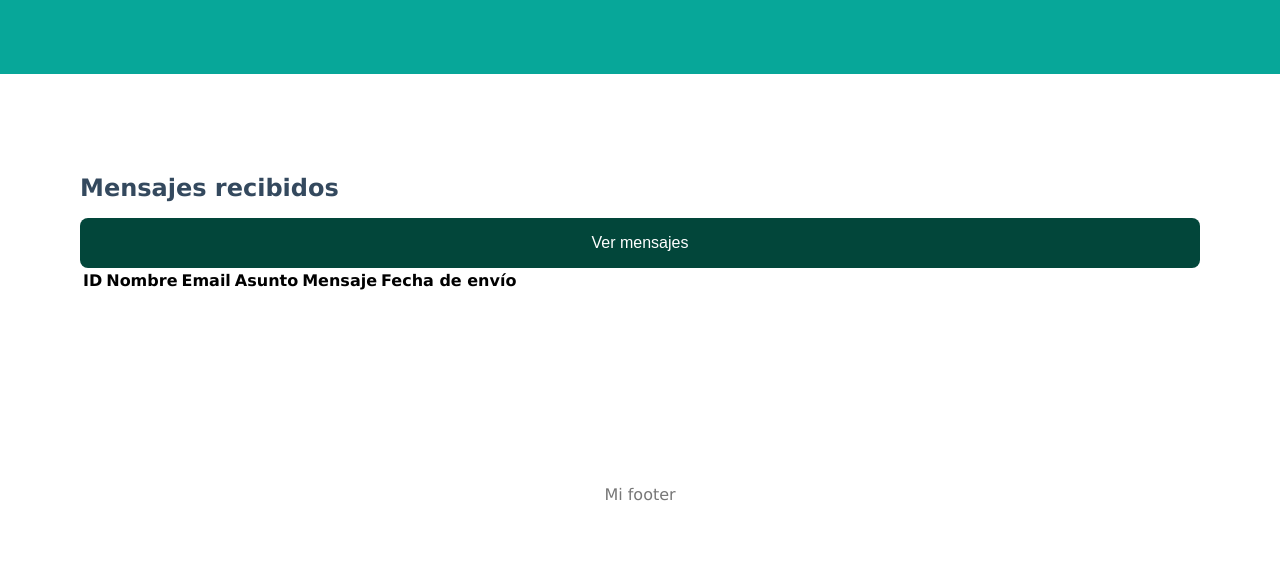
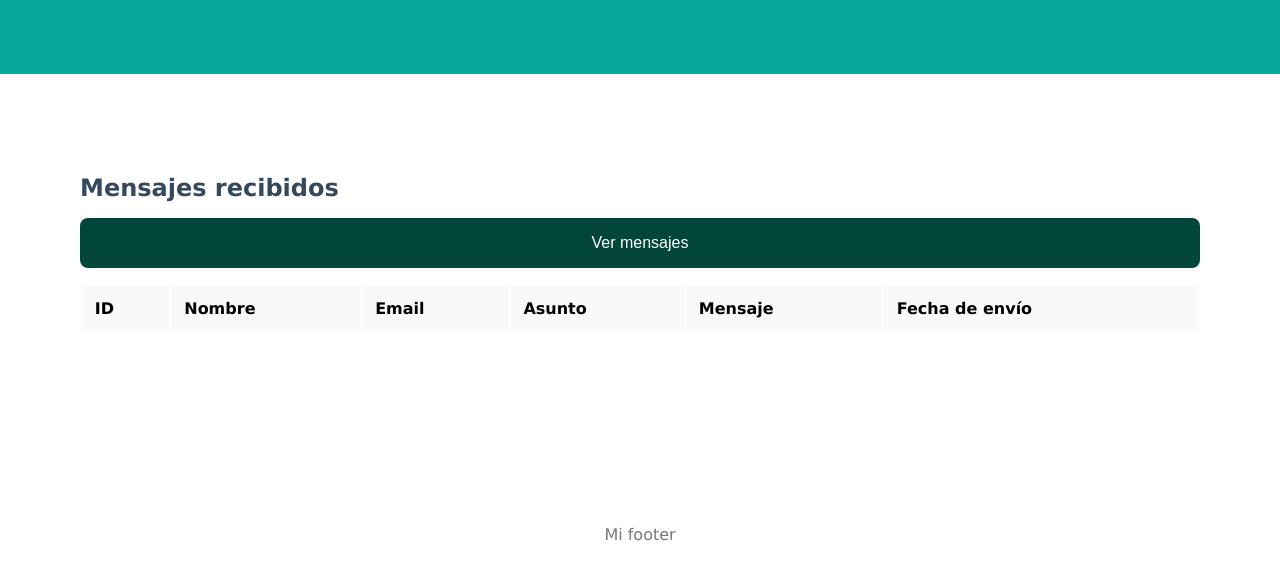
Before and after one commit to Bootcamp-QA/portfolioqa, a plain HTML site: page admin.html in a window 1280 px wide. Shown: the part 161-740 px from the top of the page. Drawn offline with Linux system fonts and the light colour scheme.

Commit message:
Add table styling to style.css

```diff
--- a/style.css
+++ b/style.css
@@ -109,3 +109,19 @@ footer {
   color: #777;
   text-align: center;
 }
+
+table {
+  width: 100%;
+  margin-top: 1rem;
+}
+th {
+  padding: 0.8rem;
+  text-align: left;
+  background-color: #f9f9f9;
+}
+
+td {
+  padding: 0.8rem;
+  text-align: left;
+
+}
```
